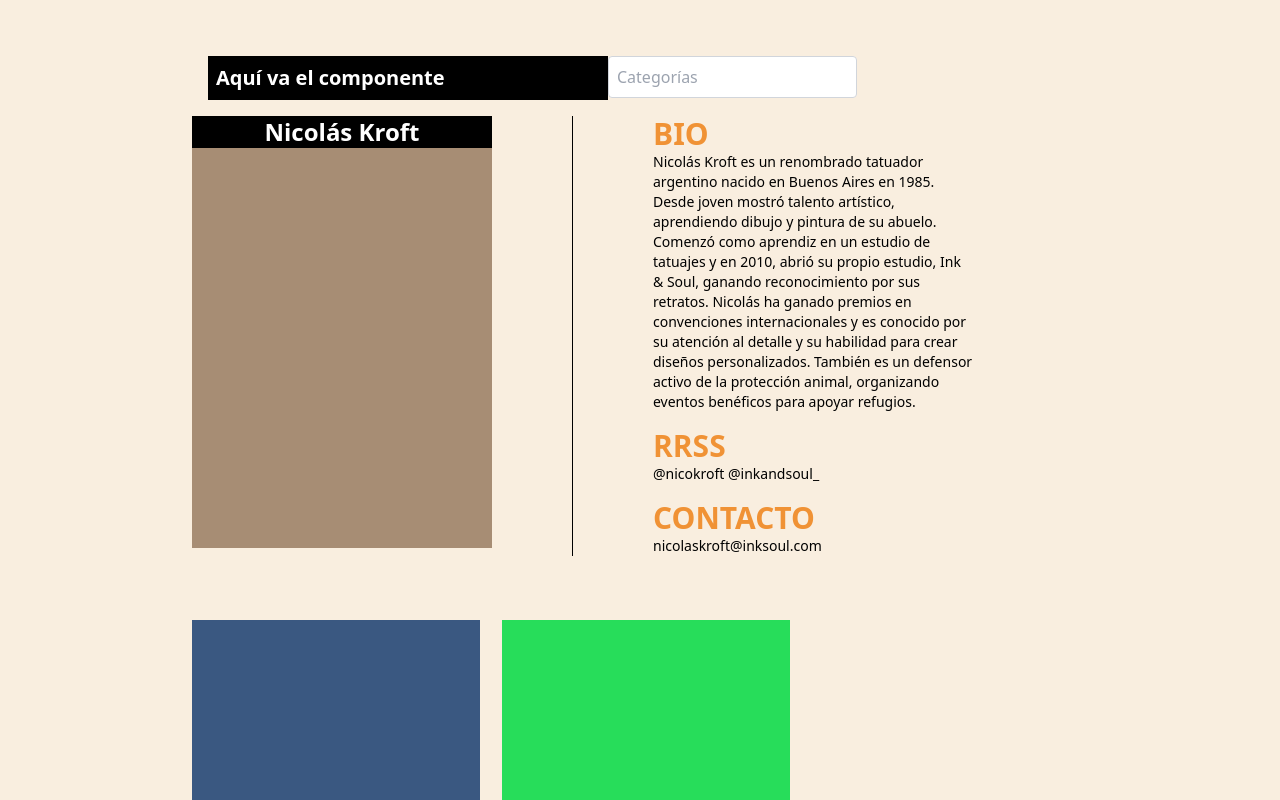
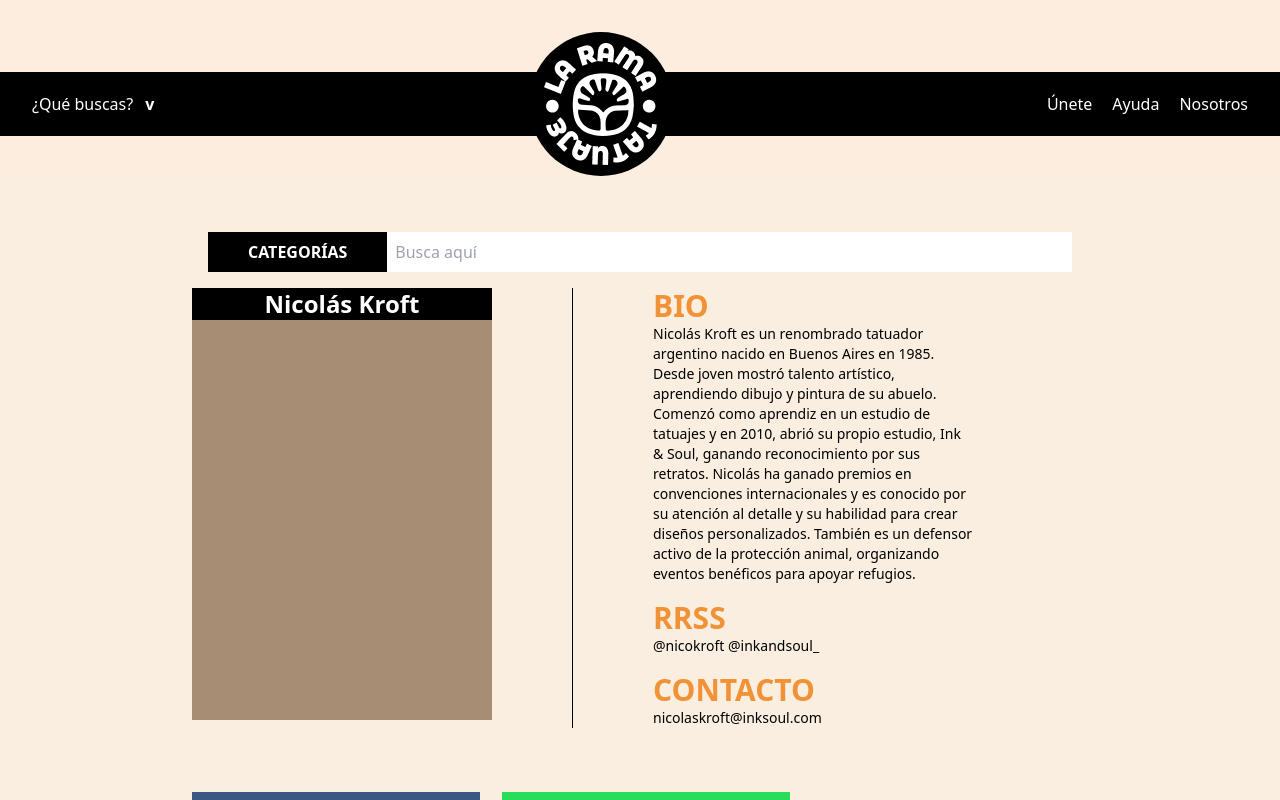
Before and after one commit to Innovaton0/Mimi-Sofm-final-project, a Vue app: page /tattooartists/1 in a window 1280 px wide. Shown: the top 800 px of the page. Built offline with nearby package versions, Linux system fonts and the light colour scheme.

Commit message:
merged navbar and connected all search navbar and footer components to pages

```diff
--- a/src/components/AboutUs.vue
+++ b/src/components/AboutUs.vue
@@ -1,7 +1,7 @@
 <template>
 
 <section class="bg-[#F9EEDF] h-full font-mont">
-  <h1 class="text-center p-16"> Aquí va el navbar</h1>
+  <Navbar></Navbar>
 
   <!-- NOSOTROS -->
   <p class="font-bold border-b-8 border-[#F09235]/100 decoration-[6px] text-2xl w-[20rem] text-end">NOSOTROS</p>
@@ -132,9 +132,10 @@
 </template>
 <script>
 import Footer from "./Footer.vue";
+import Navbar from "./Navbar.vue";
   export default {
     name: "AboutUs",
-    components: { Footer },
+    components: { Navbar, Footer },
     data() {
       return {};
     },
--- a/src/components/ArtistProfile.vue
+++ b/src/components/ArtistProfile.vue
@@ -1,16 +1,12 @@
 <template>
   <div class="font-mont">
+    <Navbar></Navbar>
   <div id="app" class="bg-[#F9EEDF] h-full py-10 px-5">
     <div class="max-w-4xl mx-auto rounded-lg overflow-hidden">
       <div src="../assets/">
       </div>
       <div class="flex justify-start items-start p-4">
-        <h1 class="text-xl text-white bg-black font-bold p-2 w-[400px]">Aquí va el componente</h1>
-        <input
-          type="text"
-          placeholder="Categorías"
-          class="border border-gray-300 rounded p-2"
-        />
+        <Search />
       </div>
 
       <!-- IMAGEN DE TATUADOR -->
@@ -72,11 +68,17 @@
     </div>
   </div>
 </div>
+<Footer></Footer>
 </template>
 
 <script>
+import Footer from "./Footer.vue";
+import Navbar from "./Navbar.vue";
+import Search from "./Search.vue";
+
 export default {
   name: "App",
+  components: { Search, Navbar, Footer },
   methods: {
     randomColor() {
       const letters = "0123456789ABCDEF";
--- a/src/components/Help.vue
+++ b/src/components/Help.vue
@@ -1,15 +1,19 @@
 <template>
-
+<Navbar></Navbar>
 <h1>HELP</h1>
 
 <p> Aquí van las preguntas frecuentes, página de Ayuda</p>
-
+<Footer></Footer>
 </template>
 
 <script>
+import Footer from './Footer.vue';
+import Navbar from './Navbar.vue';
+
 
   export default {
     name: "Help",
+    components: { Navbar, Footer },
     data() {
       return {};
     },
--- a/src/components/JoinUs.vue
+++ b/src/components/JoinUs.vue
@@ -1,7 +1,7 @@
 <template>
 
+  <Navbar></Navbar>
   <section class="bg-[#F9EEDF] h-[100vh] font-mont text-black flex items-center justify-center">
-
     <!-- BOXS -->
       <div class="grid grid-cols-3 gap-10 max-w-[130rem] p-5">
         <!-- BOX 1 -->
@@ -62,13 +62,16 @@
       </div>
       </div>
   </section>
-
+<Footer></Footer>
   </template>
 
 <script>
+import Navbar from './Navbar.vue';
+import Footer from './Footer.vue';
 
   export default {
     name: "JoinUs",
+    components: { Navbar, Footer },
     data() {
       return {};
     },
--- a/src/components/NotFound.vue
+++ b/src/components/NotFound.vue
@@ -1,15 +1,18 @@
 <template>
-
+  <Navbar></Navbar>
     <h1>ERROR 404</h1>
     <h3>Not Found</h3>
 
-
+    <Footer></Footer>
     </template>
 
     <script>
+import Navbar from './Navbar.vue';
+import Footer from './Footer.vue';
 
       export default {
         name: "NotFound",
+        components: { Navbar, Footer },
         data() {
           return {};
         },
--- a/src/components/Register.vue
+++ b/src/components/Register.vue
@@ -1,11 +1,16 @@
 <template>
+    <Navbar></Navbar>
     <h1> REGISTER</h1>
     <button> Submit </button>
+    <Footer></Footer>
 </template>
 
 <script>
+import Navbar from './Navbar.vue';
+import Footer from './Footer.vue';
     export default {
         name: "Register",
+        components: { Navbar, Footer },
         data() {
         return {
 
--- a/src/components/TattooArtists.vue
+++ b/src/components/TattooArtists.vue
@@ -1,7 +1,6 @@
 <template>
     <header class="bg-[#F9EEDF] grid grid-cols-3 grid-rows-2 h-60 sm:h-68">
-        <div class="col-start-1 col-end-4 row-start-1 row-end-1 z-10">
-            NAVBAR</div>
+        <Navbar class="col-start-1 col-end-4 row-start-1 mt-5"></Navbar>
 
         <div class="col-start-1 col-end-4 md:col-end-3 row-start-2 flex items-start lg:items-end mx-5 lg:ms-20 z-10 translate-y-6">
             <Search></Search>
@@ -40,9 +39,10 @@ import artist3 from '../assets/tattooArtistsImages/artist3.png';
 import apiExample from "../assets/tattooArtistsImages/api-example.png";
 import Search from './Search.vue';
 import Footer from "./Footer.vue";
+import Navbar from './Navbar.vue';
     export default {
         name: "TattooArtists",
-        components: { Search, Footer },
+        components: { Search, Footer, Navbar },
         data() {
         return {
           labels: ["JAPONES", "FLORAL", "ILUTRACIÓN", "MINIMAL", "PURE BLACK"],
--- a/src/components/TattooPage.vue
+++ b/src/components/TattooPage.vue
@@ -1,5 +1,5 @@
 <template>
-  <label for=""></label>
+  <Navbar></Navbar>
 
   <!-- Aquí va navbar -->
   <Search></Search>
@@ -36,9 +36,10 @@
 <script>
 import Search from "./Search.vue";
 import Footer from "./Footer.vue";
+import Navbar from "./Navbar.vue";
 export default {
   name: "TattooPage",
-  components: {Search, Footer},
+  components: {Search, Footer, Navbar},
   data() {
     return {};
   },
--- a/src/components/TattooPage2.vue
+++ b/src/components/TattooPage2.vue
@@ -1,11 +1,19 @@
 <template>
+    <Navbar></Navbar>
+    <Search></Search>
     <h1> TATTOO PAGE 2 </h1>
     <button> Submit </button>
+    <Footer></Footer>
 </template>
 
 <script>
+import Navbar from './Navbar.vue';
+import Search from './Search.vue';
+import Footer from './Footer.vue';
+
     export default {
         name: "TattooPage2",
+        components: { Search, Navbar, Footer },
         data() {
         return {
 
```
